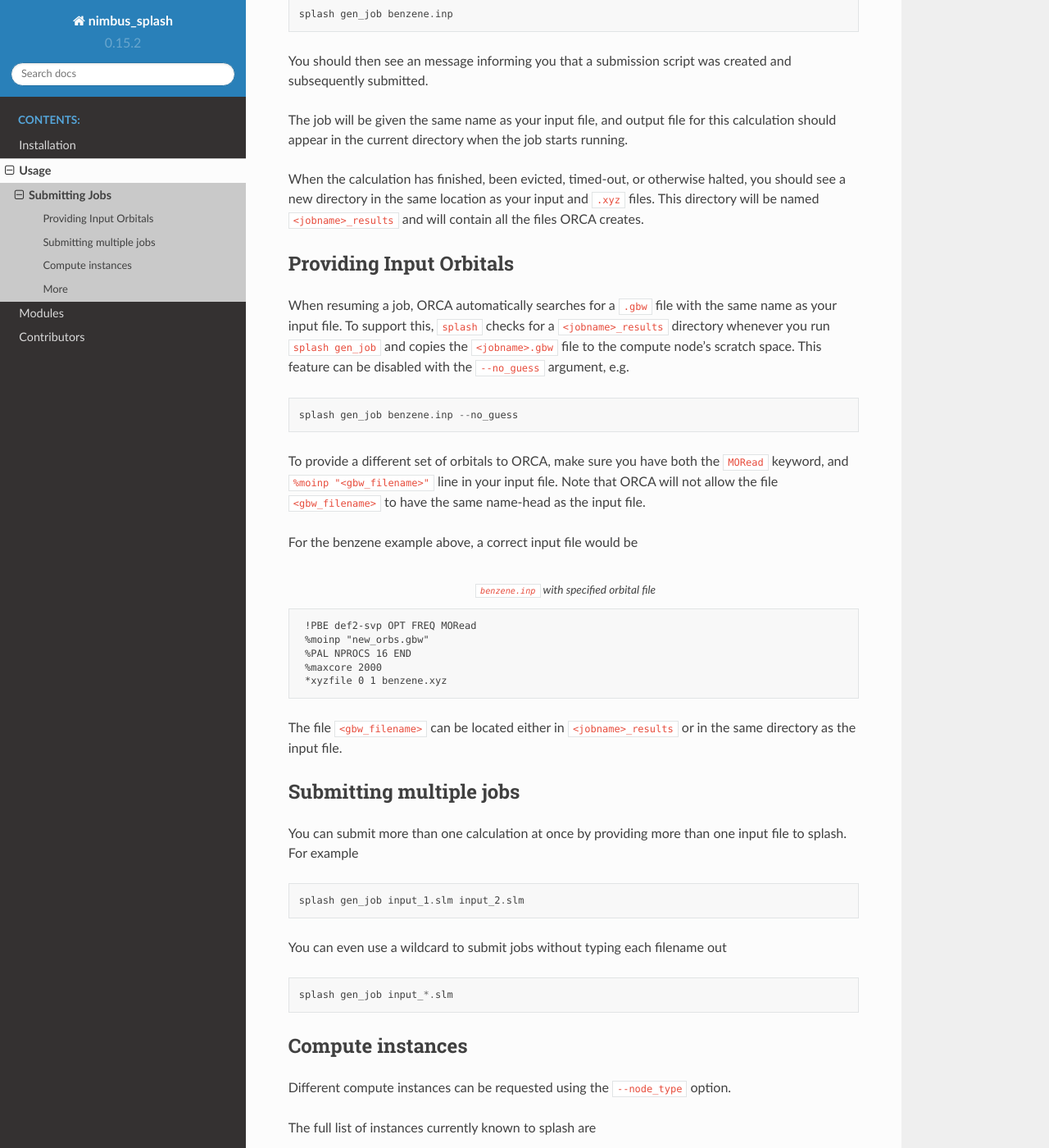
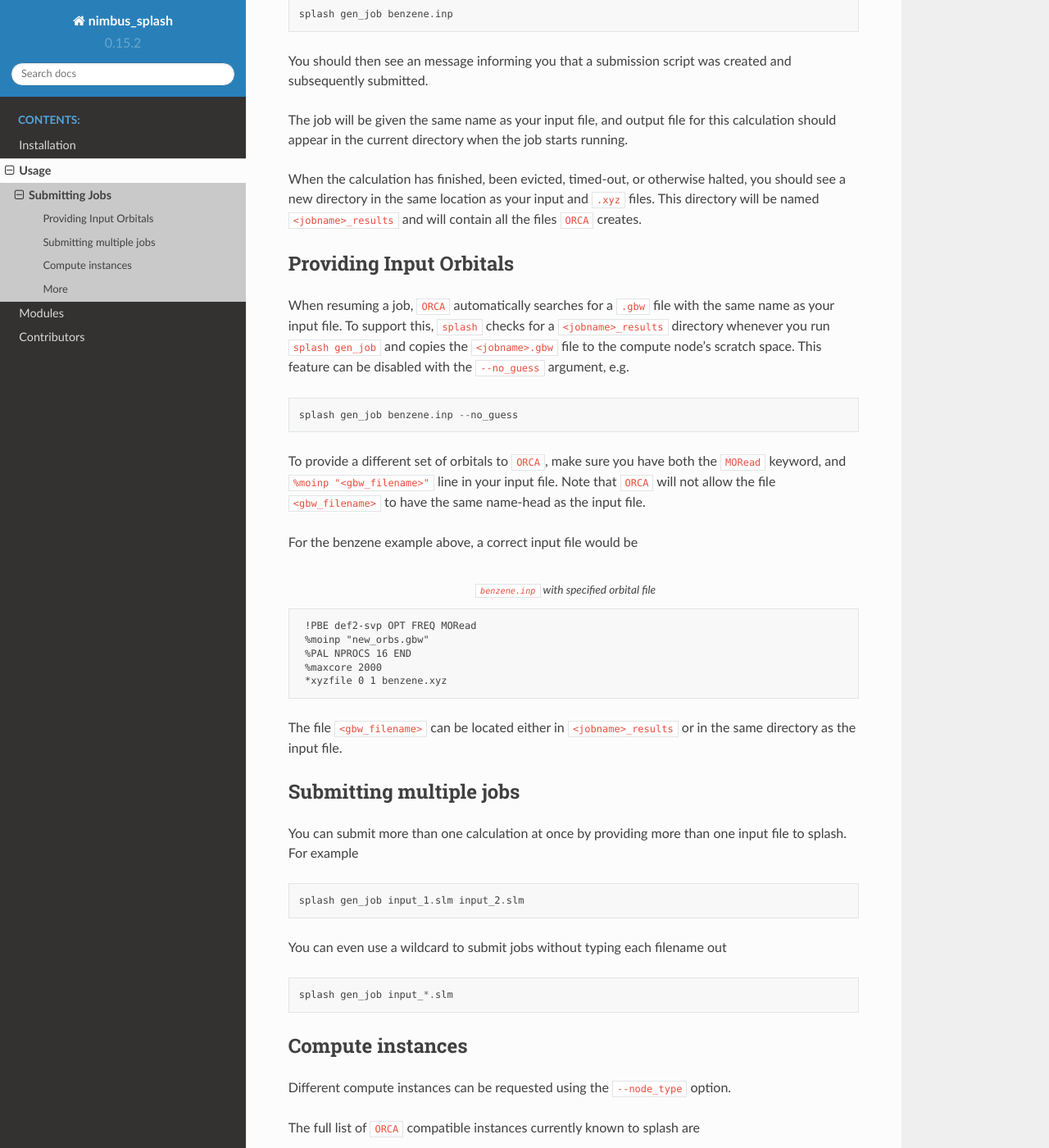
Before and after one commit to JonKragskow/nimbus_splash, a Sphinx documentation site: the page built from docs/source/usage/submission.rst, in a window 1280 px wide and 1400 px high, scrolled down 944 px. Shown: the whole window at 82% size. Built offline with Sphinx 7.4.7 and the Read the Docs theme 2.0.0, drawn with Linux system fonts in a browser that asks for light colours; some of the changed text lies outside the part shown.

Commit message:
fix: remove nodes which don't support orca

```diff
--- a/docs/source/usage/index.rst
+++ b/docs/source/usage/index.rst
@@ -7,3 +7,6 @@ Contents
    :maxdepth: 1
 
     Submitting Jobs <submission>
+
+
+Currently, splash only supports submission of jobs, see :ref:`submission` for more information.
--- a/docs/source/usage/submission.rst
+++ b/docs/source/usage/submission.rst
@@ -45,13 +47,13 @@ You should then see an message informing you that a submission script was create
 The job will be given the same name as your input file, and output file for this calculation should appear in the current directory when the job starts running.
 
 When the calculation has finished, been evicted, timed-out, or otherwise halted, you should see a new directory in the same location as your input and ``.xyz`` files.
-This directory will be named ``<jobname>_results`` and will contain all the files ORCA creates.
+This directory will be named ``<jobname>_results`` and will contain all the files ``ORCA`` creates.
 
 
 Providing Input Orbitals
 ------------------------
 
-When resuming a job, ORCA automatically searches for a ``.gbw`` file with the same name as your input file.
+When resuming a job, ``ORCA`` automatically searches for a ``.gbw`` file with the same name as your input file.
 To support this, ``splash`` checks for a ``<jobname>_results`` directory whenever you run ``splash gen_job`` and
 copies the ``<jobname>.gbw`` file to the compute node's scratch space. This feature can be disabled with the
 ``--no_guess`` argument, e.g. ::
@@ -59,8 +61,8 @@ copies the ``<jobname>.gbw`` file to the compute node's scratch space. This feat
     splash gen_job benzene.inp --no_guess
 
 
-To provide a different set of orbitals to ORCA, make sure you have both the ``MORead`` keyword, and ``%moinp "<gbw_filename>"`` line in
-your input file. Note that ORCA will not allow the file ``<gbw_filename>`` to have the same name-head as the input file.
+To provide a different set of orbitals to ``ORCA``, make sure you have both the ``MORead`` keyword, and ``%moinp "<gbw_filename>"`` line in
+your input file. Note that ``ORCA`` will not allow the file ``<gbw_filename>`` to have the same name-head as the input file.
 
 For the benzene example above, a correct input file would be
 
@@ -94,7 +96,7 @@ Compute instances
 
 Different compute instances can be requested using the ``--node_type`` option.
 
-The full list of instances currently known to splash are ::
+The full list of ``ORCA`` compatible instances currently known to splash are ::
 
     spot-fsv2-2
     spot-fsv2-4
```
Also changed, not shown: other parts of docs/source/usage/submission.rst (+3 -19 lines), 1 other file.
